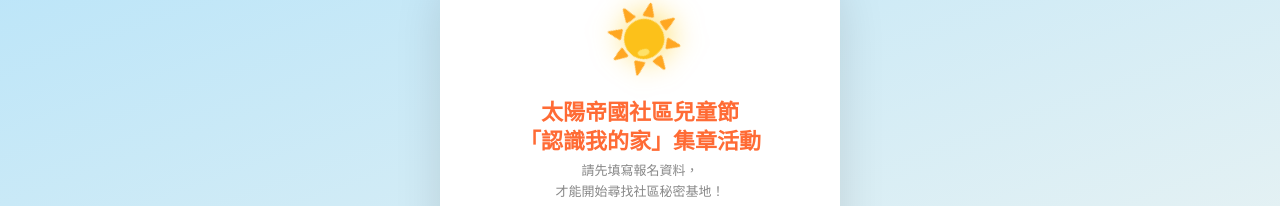
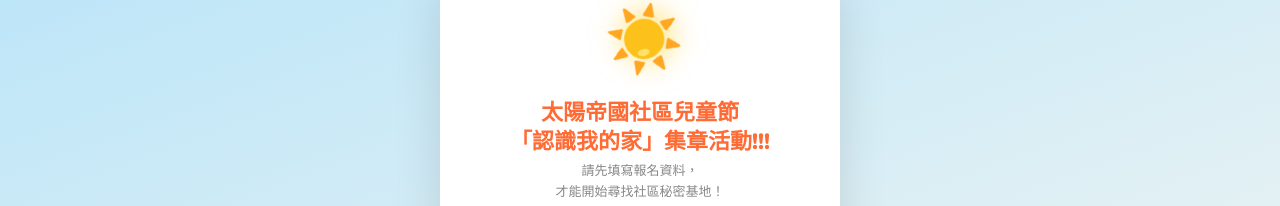
Before and after one commit to empiresun36/activity, a plain HTML site: page index.html in a window 1280 px wide. Shown: the part 96-302 px from the top of the page. Drawn offline with nearby package versions, Linux system fonts and the light colour scheme.

Commit message:
Update index.html

```diff
--- a/index.html
+++ b/index.html
@@ -206,7 +206,7 @@
 <div class="register-screen" id="registerScreen">
   <div class="register-card">
     <span class="reg-sun">☀️</span>
-    <div class="reg-title">太陽帝國社區兒童節<br>「認識我的家」集章活動</div>
+    <div class="reg-title">太陽帝國社區兒童節<br>「認識我的家」集章活動!!!</div>
     <div class="reg-sub">請先填寫報名資料，<br>才能開始尋找社區秘密基地！</div>
 
     <div class="form-group">
```
